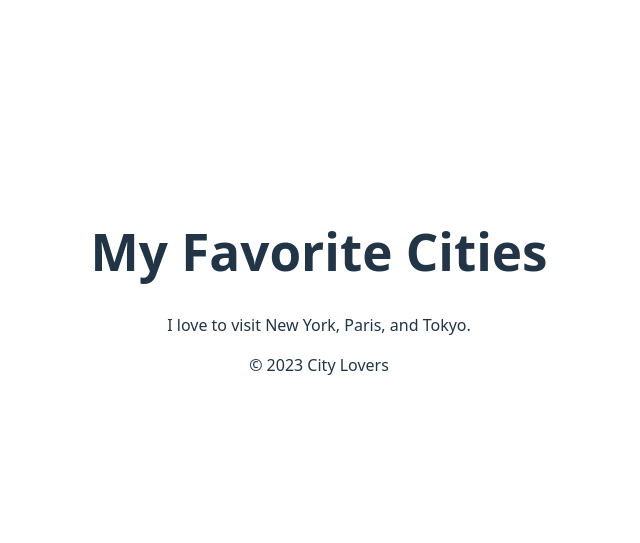
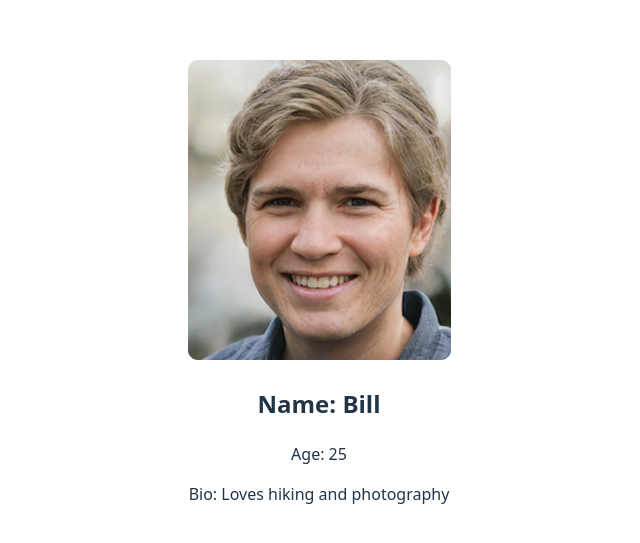
Before and after one commit to Kaydev-cmd/alx-fe-reactjs, a React (Vite) app in the folder alx-react-app/: page / in a window 1280 px wide. Shown: the part 109-652 px from the top of the page, without its empty margins (321-961 px from the left). Built offline with nearby package versions, Linux system fonts and the light colour scheme.

Commit message:
feat: render UserProfile component with sample user data (image, name, age, and bio)

```diff
--- a/alx-react-app/src/App.jsx
+++ b/alx-react-app/src/App.jsx
@@ -6,15 +6,17 @@ import WelcomeMessage from "./components/WelcomeMessage";
 import Header from "./components/Header";
 import MainContent from "./components/MainContent";
 import Footer from "./components/Footer";
+import UserProfile from "./components/UserProfile";
 
 function App() {
   const [count, setCount] = useState(0);
 
   return (
     <>
-      <Header />
+      {/* <Header />
       <MainContent />
-      <Footer />
+      <Footer /> */}
+      <UserProfile name="Bill" age={25} bio="Loves hiking and photography" />
     </>
   );
 }
```
